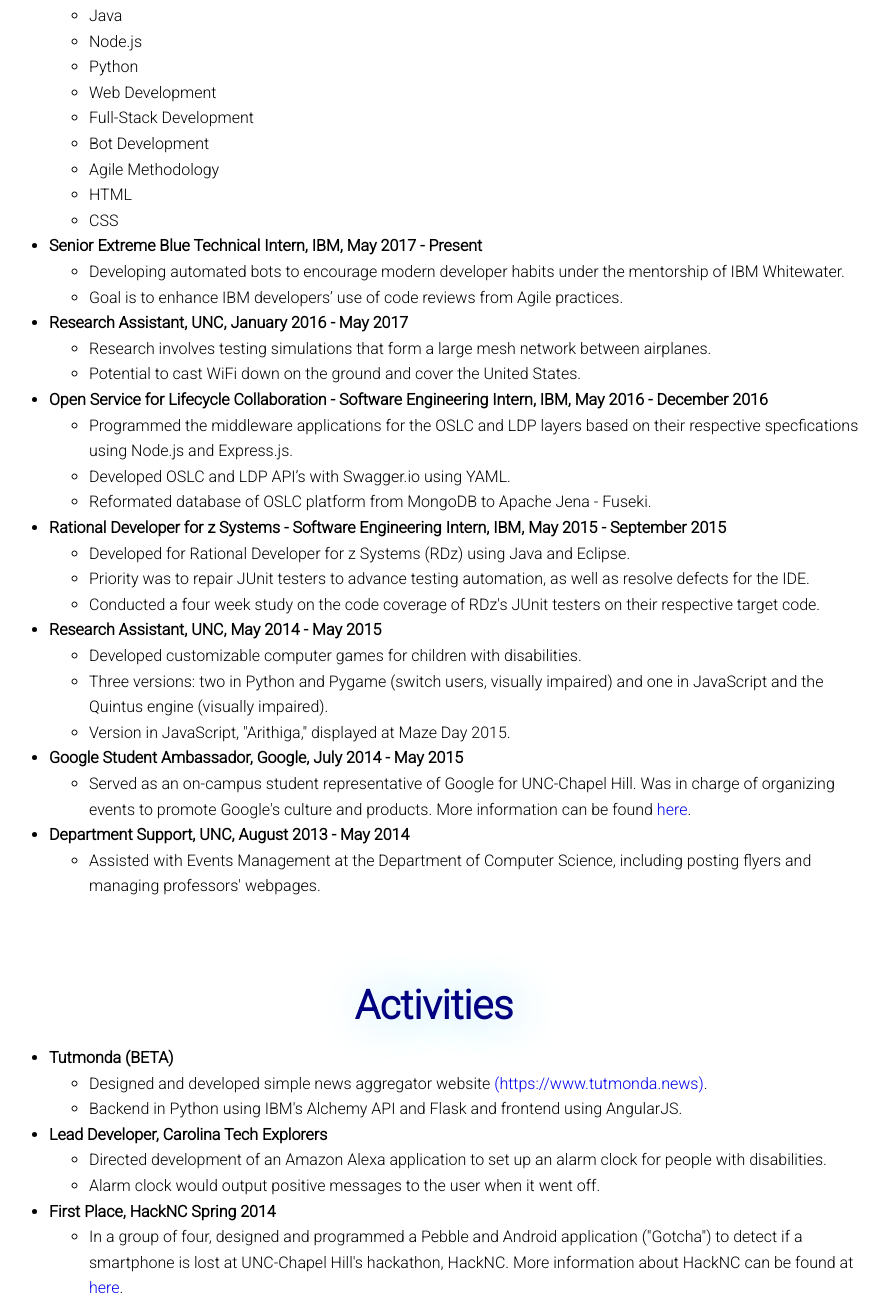
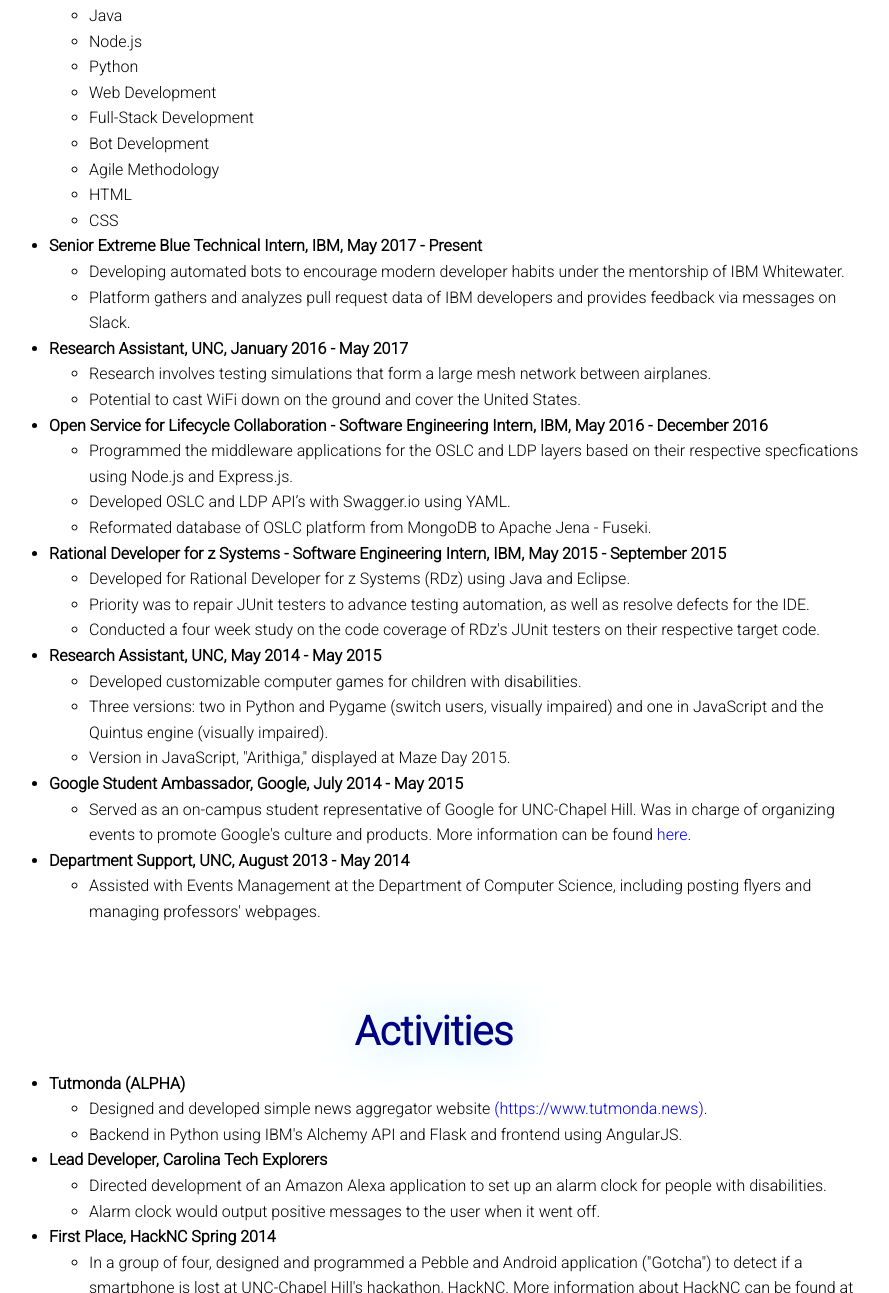
Before and after one commit to neilbd/neilbd.github.io, a plain HTML site: page index.html in a window 1280 px wide. Shown: the part 1405-2698 px from the top of the page, without its empty margins (310-1199 px from the left). Drawn offline with nearby package versions, Linux system fonts and the light colour scheme.

Commit message:
Updated description

```diff
--- a/index.html
+++ b/index.html
@@ -82,7 +82,7 @@
 						<li><b>Senior Extreme Blue Technical Intern, IBM, May 2017 - Present</b>
 							<ul>
 								<li>Developing automated bots to encourage modern developer habits under the mentorship of IBM Whitewater.</li>
-								<li>Goal is to enhance IBM developers’ use of code reviews from Agile practices.</li>
+								<li>Platform gathers and analyzes pull request data of IBM developers and provides feedback via messages on Slack.</li>
 							</ul>
 						</li>
 						<li><b>Research Assistant, UNC, January 2016 - May 2017</b>
@@ -130,7 +130,7 @@
 
 				<ul>
 
-					<li><strong>Tutmonda (BETA)</strong>
+					<li><strong>Tutmonda (ALPHA)</strong>
 					<ul>
 						<li>Designed and developed simple news aggregator website <a href="https://www.tutmonda.news" target="_blank">(https://www.tutmonda.news)</a>.</li>
 						<li>Backend in Python using IBM&#39;s Alchemy API and Flask and frontend using AngularJS.</li>
```
